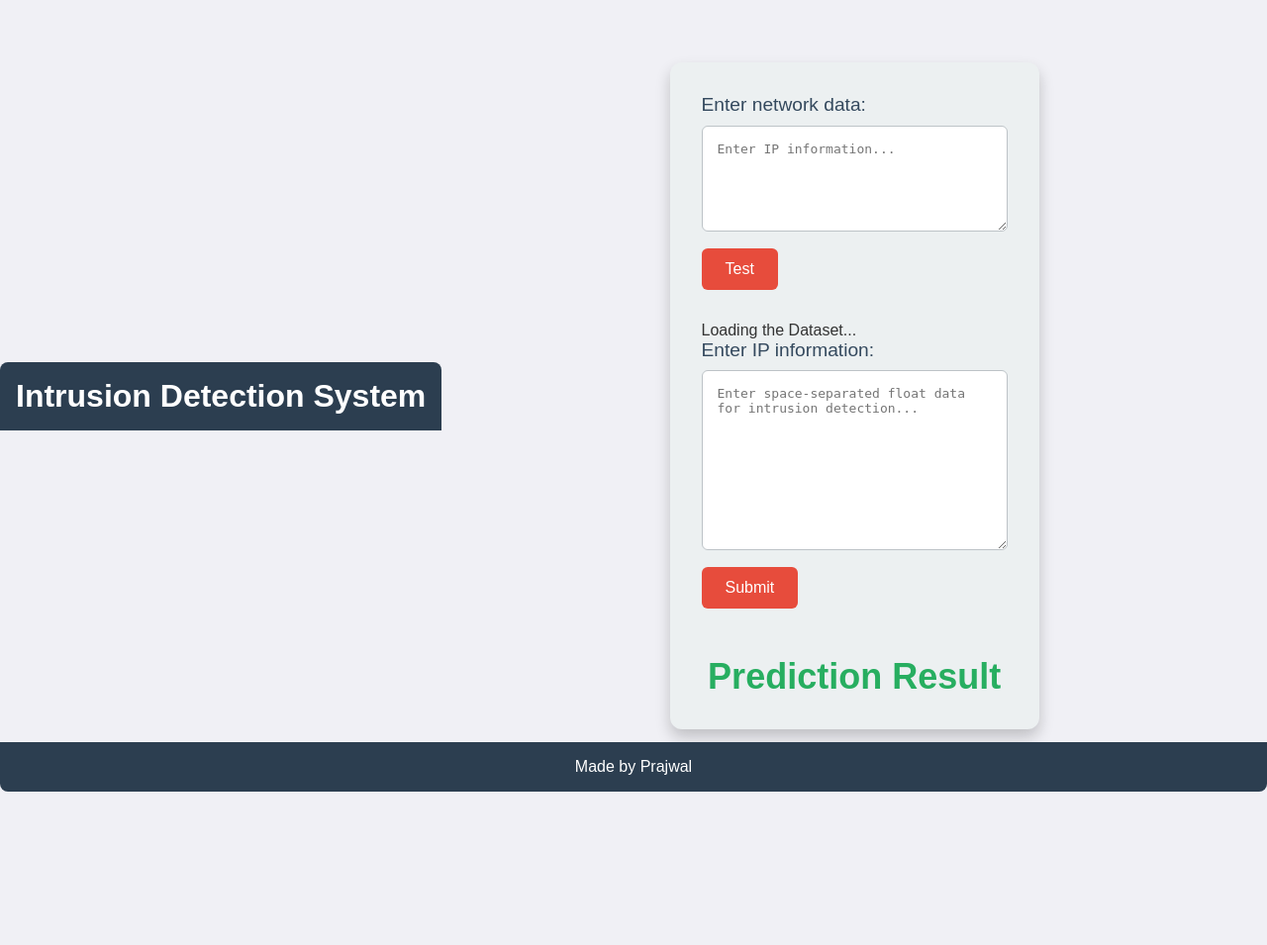
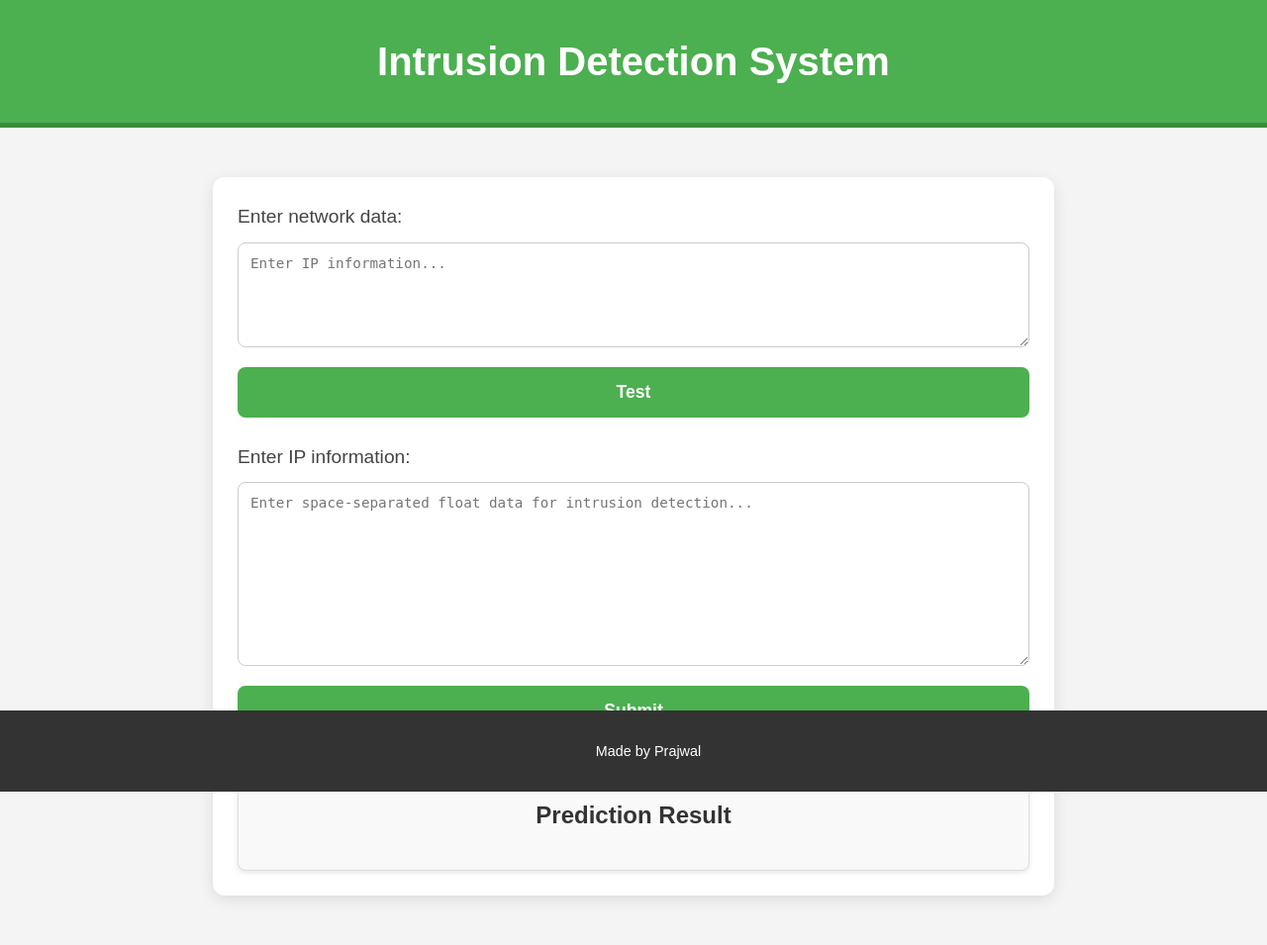
Before and after one commit to PGrokzzz/IDS, a Flask app: page / in a window 1280 px wide. Shown: the whole page at 99% size. Before the commit the page ends 800 px from the top, so only its background shows below. Run offline with Flask 3, Linux system fonts and the light colour scheme.

Commit message:
Update ids.css

```diff
--- a/static/ids.css
+++ b/static/ids.css
@@ -1,87 +1,122 @@
-* {
+/* General Styles */
+body {
+  font-family: 'Arial', sans-serif;
   margin: 0;
   padding: 0;
-    box-sizing: border-box;
-  }
-
-  body {
-    font-family: Arial, sans-serif;
-    background-color: #f0f0f5;
+  background-color: #f4f4f4;
   color: #333;
-    display: flex;
-    justify-content: center;
-    align-items: center;
-    height: 100vh;
-    margin: 0;
+  line-height: 1.6;
 }
 
 header {
-    background-color: #2c3e50;
+  background-color: #4CAF50;
   color: white;
-    padding: 1em;
+  padding: 30px;
   text-align: center;
-    border-radius: 8px 8px 0 0;
+  border-bottom: 5px solid #388E3C;
 }
 
-  .main {
-    max-width: 800px;
-    margin: 2em auto;
-    padding: 2em;
-    background-color: #ecf0f1;
-    border-radius: 12px;
-    box-shadow: 0 8px 15px rgba(0, 0, 0, 0.2);
+h1 {
+  margin: 0;
+  font-size: 2.5em;
 }
 
+
+footer {
+  background-color: #333;
+  color: white;
+  text-align: center;
+  padding: 15px;
+  position: fixed;
+  width: 100%;
+  bottom: 0;
+  font-size: 0.9em;
+}
+
+/* Main Section */
+.main {
+  margin: 50px auto;
+  padding: 25px;
+  width: 80%;
+  max-width: 800px;
+  background-color: #fff;
+  border-radius: 12px;
+  box-shadow: 0 4px 15px rgba(0, 0, 0, 0.1);
+  text-align: center;
+}
+
+/* Form Styles */
 form {
-    margin-bottom: 2em;
+  display: flex;
+  flex-direction: column;
+  margin-bottom: 25px;
+  text-align: left;
+}
+/* Style for the "processing" message */
+#processingMessage {
+  color: #FF5722;
+  font-size: 1.2em;
+  margin-top: 10px;
+  display: none; /* Initially hidden */
 }
 
 label {
-    display: block;
   font-size: 1.2em;
-    margin-bottom: 0.5em;
-    color: #34495e;
+  margin-bottom: 10px;
+  color: #444;
 }
 
 textarea {
-    width: 100%;
-    padding: 15px;
-    font-size: 1em;
-    border: 1px solid #bdc3c7;
-    border-radius: 6px;
-    margin-bottom: 1em;
-    background-color: #fff;
+  resize: vertical;
+  padding: 12px;
+  font-size: 1.1em;
+  border-radius: 8px;
+  border: 1px solid #ccc;
+  margin-bottom: 20px;
+  transition: border-color 0.3s ease;
+}
+
+textarea:focus {
+  border-color: #4CAF50;
+  outline: none;
 }
 
 button {
-    padding: 12px 24px;
-    background-color: #e74c3c;
+  background-color: #4CAF50;
   color: white;
   border: none;
-    border-radius: 6px;
+  padding: 15px 20px;
   cursor: pointer;
-    font-size: 1em;
-    transition: background-color 0.3s ease;
+  border-radius: 8px;
+  font-size: 1.1em;
+  font-weight: bold;
+  transition: background-color 0.3s ease, box-shadow 0.3s ease;
 }
 
 button:hover {
-    background-color: #c0392b;
+  background-color: #45a049;
+  box-shadow: 0 5px 10px rgba(0, 0, 0, 0.15);
 }
 
-  #outputResult {
-    text-align: center;
-    font-size: 1.5em;
-    color: #27ae60;
-    margin-top: 2em;
+button:focus {
+  outline: none;
+  box-shadow: 0 0 0 3px rgba(76, 175, 80, 0.5);
 }
 
-  footer {
-    text-align: center;
-    padding: 1em;
-    background-color: #2c3e50;
-    color: white;
-    border-radius: 0 0 8px 8px;
-    position: absolute;
-    width: 100%;
-    bottom: 0;
+/* Output Result */
+#outputResult {
+  margin-top: 20px;
+  padding: 15px;
+  background-color: #f9f9f9;
+  border: 1px solid #ddd;
+  border-radius: 8px;
+  box-shadow: 0 2px 5px rgba(0, 0, 0, 0.1);
+  /* display: none; Initially hidden */
 }
+/* Style for prediction result */
+#result {
+  font-size: 1.2em;
+  font-weight: bold;
+  color: #333;
+  margin-top: 20px;
+}
```
Lines whose indentation alone changed are shown as unchanged.
